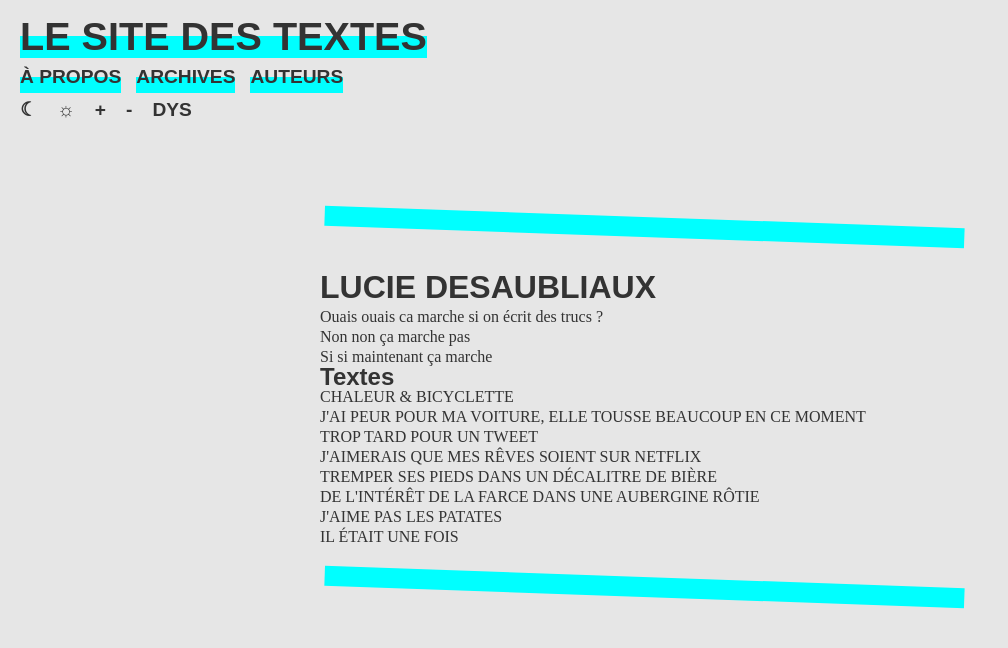
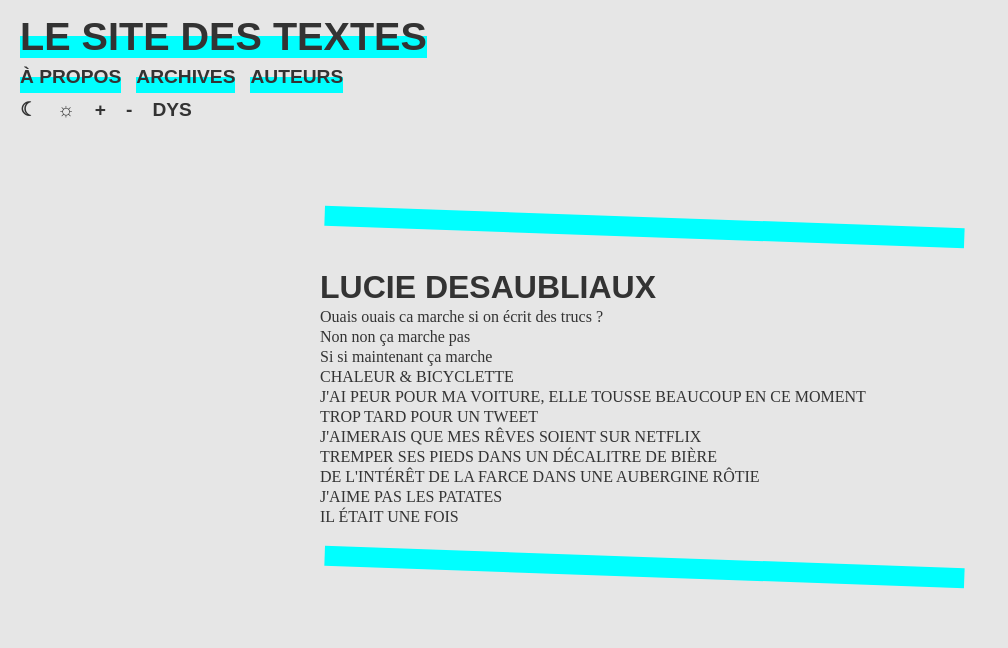
Before and after one commit to PQuod/Maipo, a Jekyll site: the page built from _category/desaubliaux-lucie.md, in a window 1280 px wide. Shown: the top 648 px of the page, without its empty margins (0-1008 px from the left). Built offline with Jekyll 4.4.1, drawn with Linux system fonts in a browser that asks for light colours.

Commit message:
Update category.html
Shaping the CSS of the page

```diff
--- a/_layouts/category.html
+++ b/_layouts/category.html
@@ -3,13 +3,15 @@ layout: page
 ---
 
 <h1 class="nom-auteur">{{ page.title }}</h1>
+<div class="bio-auteur">
+{{ content }}
+</div>
+<div class="liste-textes-auteur">
 
-{{ content }}
-
-<h2>Textes</h2>
 <ul>
     {% for post in site.categories[page.category] %}
-    <li><a class="post-link" href="{{ post.url | relative_url }}">{{ post.title }}</a></li>
+    <li class="liste-textes"><a class="post-link" href="{{ post.url | relative_url }}">{{ post.title }}</a></li>
     {% endfor %}
 
 </ul>
+</div>
```
